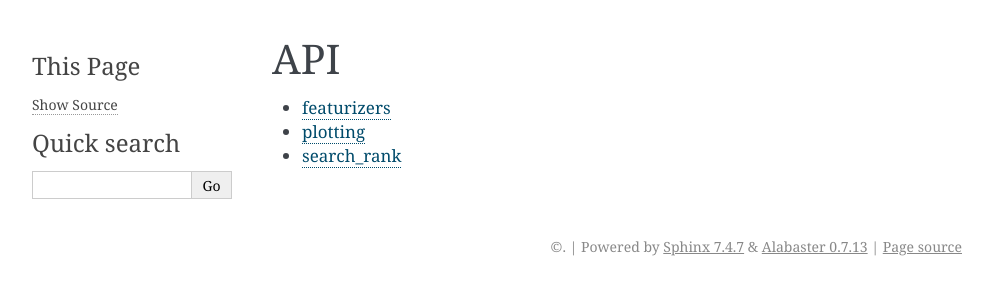
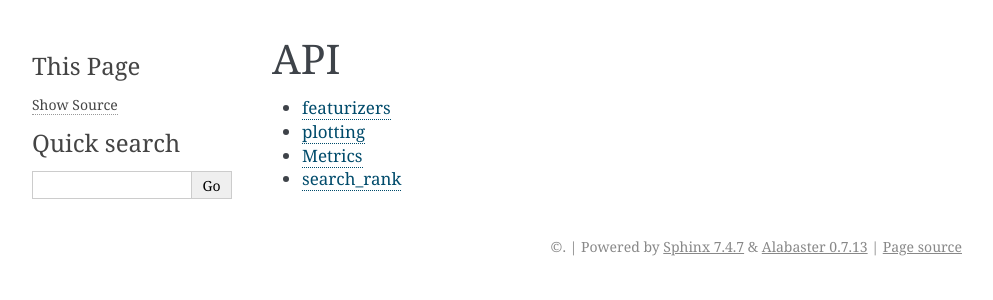
Before and after one commit to sdpython/mlinsights, a Sphinx documentation site: the page built from _doc/sphinxdoc/source/api/index.rst, in a window 1280 px wide. Shown: the top 300 px of the page, without its empty margins (148-1141 px from the left). Built offline with Sphinx 7.4.7, drawn with Linux system fonts in a browser that asks for light colours; pages that are not in the unit, such as notebooks, are missing from menus; the version number is read from the project's files by our own code.

Commit message:
documentation

```diff
--- a/_doc/sphinxdoc/source/api/index.rst
+++ b/_doc/sphinxdoc/source/api/index.rst
@@ -6,4 +6,5 @@ API
 
     featurizers
     plotting
+    metrics
     search_rank
--- /dev/null
+++ b/_doc/sphinxdoc/source/api/metrics.rst
@@ -0,0 +1,5 @@
+
+Metrics
+========
+
+.. autosignature:: mlinsights.metrics.correlations.non_linear_correlations
```
